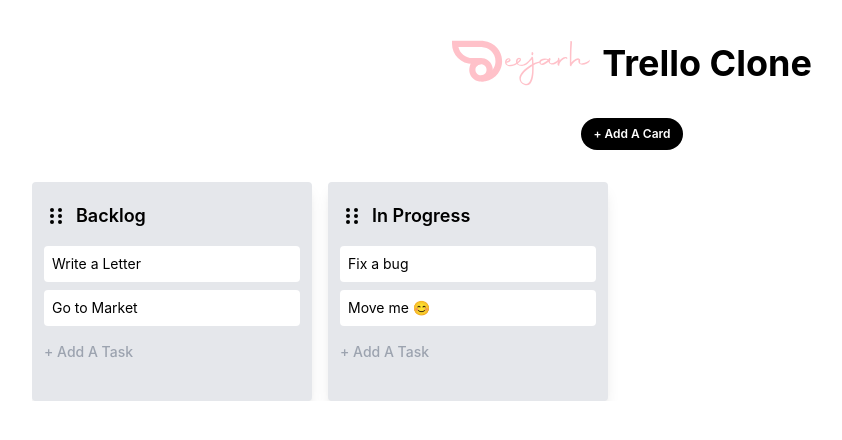
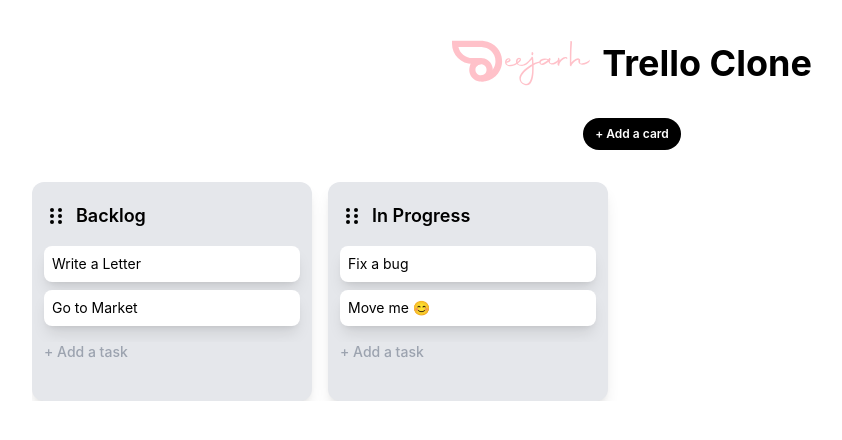
Before and after one commit to Deejarh/vue3-trello-clone, a Vue app: page / in a window 1280 px wide. Shown: the top 440 px of the page, without its empty margins (8-850 px from the left). Built offline with nearby package versions, Linux system fonts and the light colour scheme.

Commit message:
update text

```diff
--- a/src/components/AddTask.vue
+++ b/src/components/AddTask.vue
@@ -52,7 +52,7 @@
       @focus="isFocus = true"
       @keydown.tab="createTask"
       @keyup.enter="createTask"
-      :placeholder="isFocus ? 'Enter a title for this card' : '+ Add A Task'"
+      :placeholder="isFocus ? 'Enter a title for this card' : '+ Add a task'"
     ></textarea>
     <div class="flex justify-between mt-3 w-full">
       <div
--- a/src/components/BoardTasks.vue
+++ b/src/components/BoardTasks.vue
@@ -20,7 +20,7 @@
 </script>
 
 <template>
-  <div class="task bg-white lg:max-w-[280px] max-w-[200px] rounded" @blur="focused = false" @focus="focused = true" tabindex="0">
+  <div class="task bg-white lg:max-w-[280px] max-w-[200px] rounded-lg shadow-lg" @blur="focused = false" @focus="focused = true" tabindex="0">
     <div
       class=" mb-2 rounded  p-2 lg:text-sm text-xs flex  items-center  justify-between break-words  cursor-move  "
     >
--- a/src/components/TheBoard.vue
+++ b/src/components/TheBoard.vue
@@ -71,7 +71,7 @@
         class="dark:bg-white bg-black flex justify-center items-center py-2 px-3 rounded-full mb-8 cursor-pointer font-semibold hover:opacity-70 text-white dark:text-black text-xs"
         @click="addCard"
       >
-        + Add A Card
+        + Add a card
       </div>
     </div>
     <draggable
@@ -84,7 +84,7 @@
     >
       <template #item="{ element: card }: { element: Card }">
         <div
-          class="bg-gray-200 p-3 rounded lg:max-w-[280px] max-w-[200px] shadow-lg text-black card"
+          class="bg-gray-200 p-3 rounded-xl lg:max-w-[280px] max-w-[200px] shadow-lg text-black card"
         >
           <header class="font-semibold lg:text-lg text-sm mb-4 mt-2 capitalize flex items-center">
             <drag-button />
```
